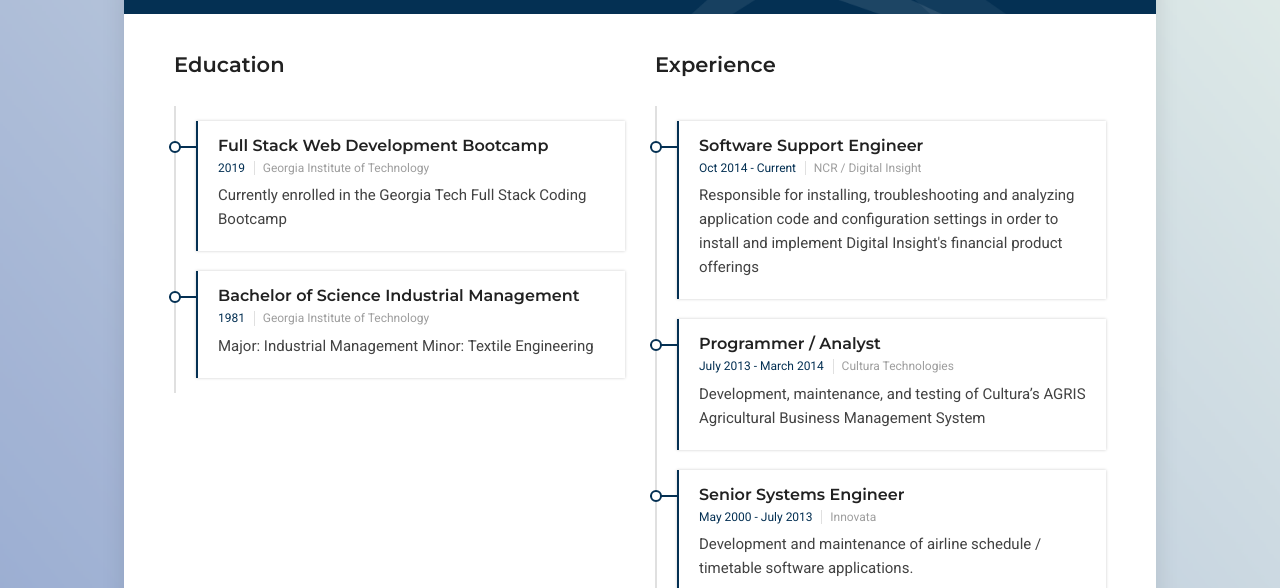
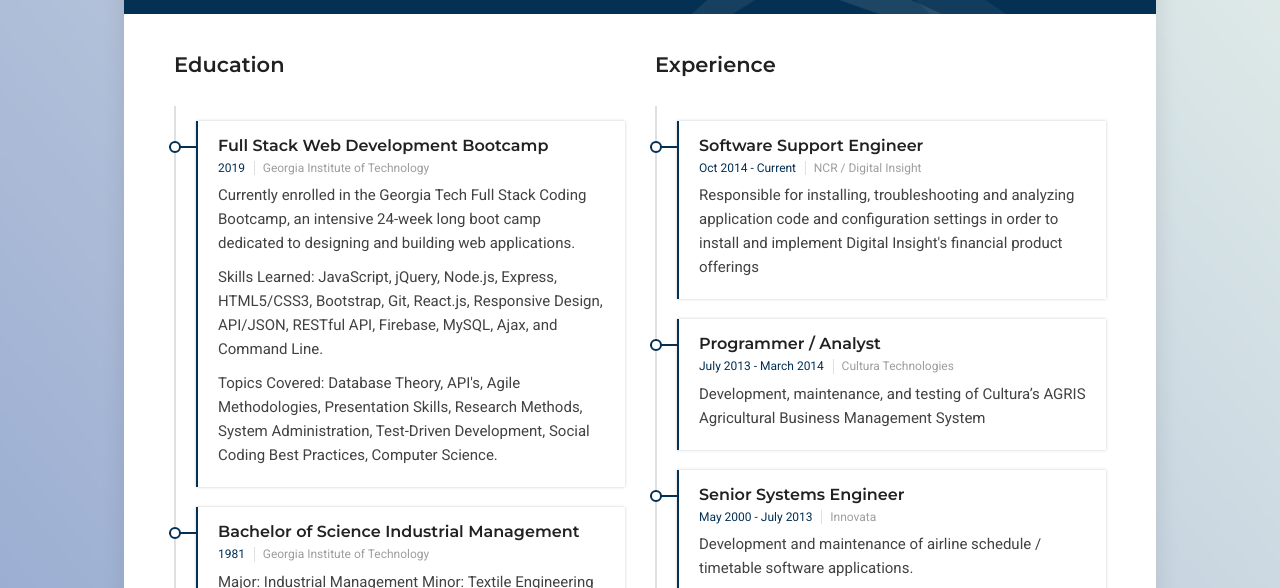
Before and after one commit to BillySterling/billysterling.github.io, a plain HTML site: page index.html in a window 1280 px wide. Both pictures are taken after a click on the link "Resume". Shown: the part 212-800 px from the top of the page. Drawn offline with Linux system fonts and the light colour scheme.

Commit message:
Education section updates

```diff
--- a/index.html
+++ b/index.html
@@ -191,7 +191,9 @@
                             <h4 class="item-title">Full Stack Web Development Bootcamp</h4>
                             <span class="item-period">2019</span>
                             <span class="item-small">Georgia Institute of Technology</span>
-                            <p class="item-description">Currently enrolled in the Georgia Tech Full Stack Coding Bootcamp</p>
+                            <p class="item-description">Currently enrolled in the Georgia Tech Full Stack Coding Bootcamp, an intensive 24-week long boot camp dedicated to designing and building web applications.</p>
+                            <p class="item-description">Skills Learned: JavaScript, jQuery, Node.js, Express, HTML5/CSS3, Bootstrap, Git, React.js, Responsive Design, API/JSON, RESTful API, Firebase, MySQL, Ajax, and Command Line.</p>
+                            <p class="item-description">Topics Covered: Database Theory, API's, Agile Methodologies, Presentation Skills, Research Methods, System Administration, Test-Driven Development, Social Coding Best Practices, Computer Science.</p>
                           </div>
                           <!-- / Education 1 -->
 
```
